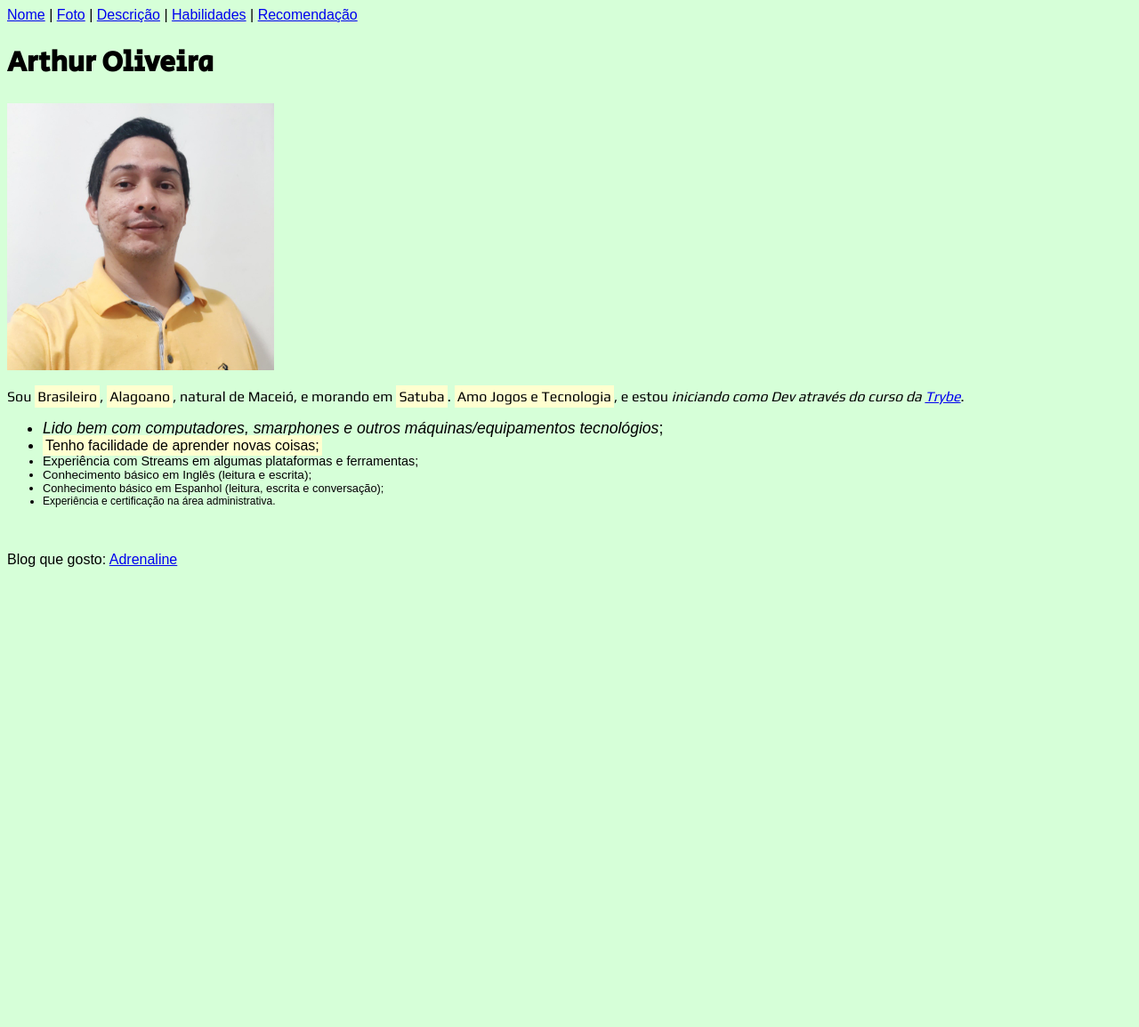
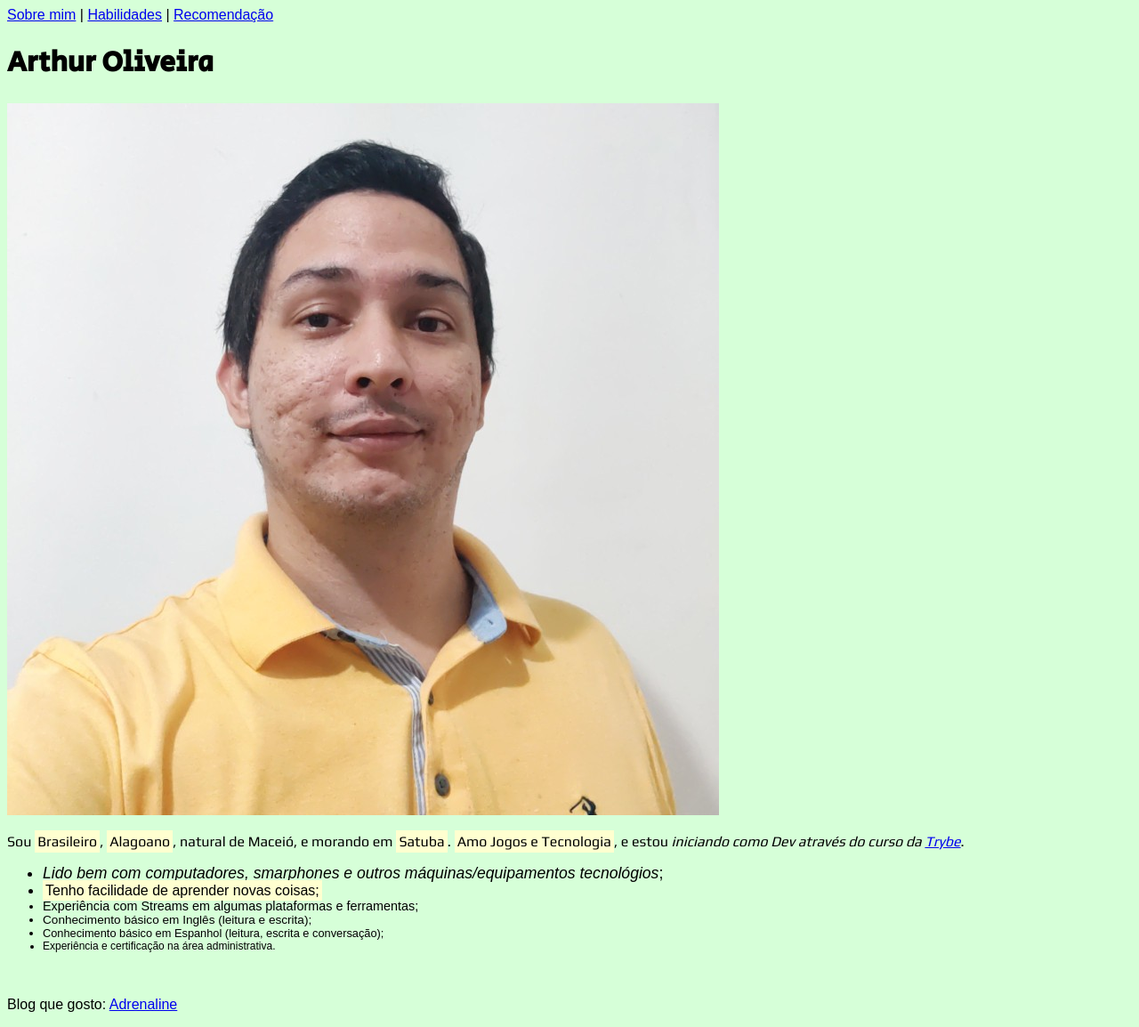
Before and after one commit to arthuroliveirasou/arthuroliveirasou.github.io, a plain HTML site: page index.html in a window 1280 px wide. Shown: the whole page at 89% size. Before the commit the page ends 800 px from the top, so only its background shows below. Drawn offline with Linux system fonts and the light colour scheme.

Commit message:
Altera e adiciona divs,IDs e Classes para melhor formatação

```diff
--- a/index.html
+++ b/index.html
@@ -18,19 +18,26 @@
 <body>
 
     <div id="themenu">
-    <a class="menu" href="#nome">Nome</a> |
-    <a class="menu" href="#fotoArthurOliveira">Foto</a> |
-    <a class="menu" href="#description">Descrição</a> |
+        <a class="menu" href="#nome">Sobre mim</a> |
         <a class="menu" href="#habilities">Habilidades</a> |
         <a class="menu" href="#recommendedBlog">Recomendação</a>
     </div>
 
     <div id="me">
+
+        <div class="name">
             <h1 id="nome">Arthur Oliveira</h1>
-    <img src="./images/Perfil-800x800.jpeg" id="fotoArthurOliveira" width="300px" alt="Foto de Arthur Oliveira. Está visível o seu rosto, cabelo, e a parte superior de seu torso. Ele veste uma camisa polo amarela, e atrás dele existe um fundo branco.">
-    <p id="description">
+        </div>
+
+        <div class="me">
+            <img src="./images/Perfil-800x800.jpeg" id="fotoArthurOliveira" alt="Foto de Arthur Oliveira. Está visível o seu rosto, cabelo, e a parte superior de seu torso. Ele veste uma camisa polo amarela, e atrás dele existe um fundo branco.">
+        </div>
+        <div class="me">
+            <p  id="description">
                 Sou <strong>Brasileiro</strong>, <strong>Alagoano</strong>, natural de Maceió, e morando em <strong>Satuba</strong>. <strong>Amo Jogos e Tecnologia</strong>, e estou <em>iniciando como Dev através do curso da <a href="https://www.betrybe.com" target="_blank">Trybe</a></em>.
             </p>
+        </div>
+
     </div>
 
     <div id="myHabilities">
@@ -45,7 +52,10 @@
     </div>
 
     <br>
+
+    <div id="recommendations">
         <p id="recommendedBlog">Blog que gosto: <a href="https://adrenaline.com.br/colunas" target="_blank">Adrenaline</a></p>
+    </div>
 </body>
 
 </html>
```
Lines whose indentation alone changed are shown as unchanged.
